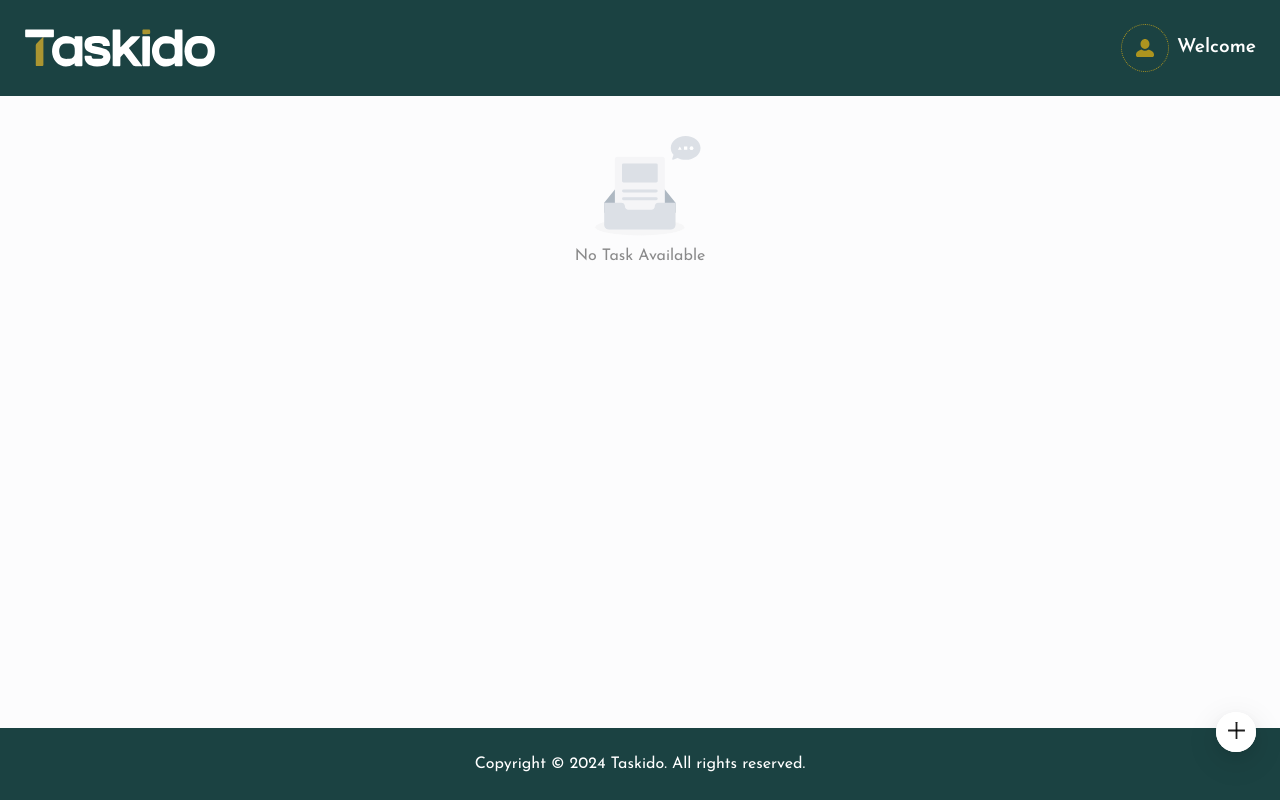
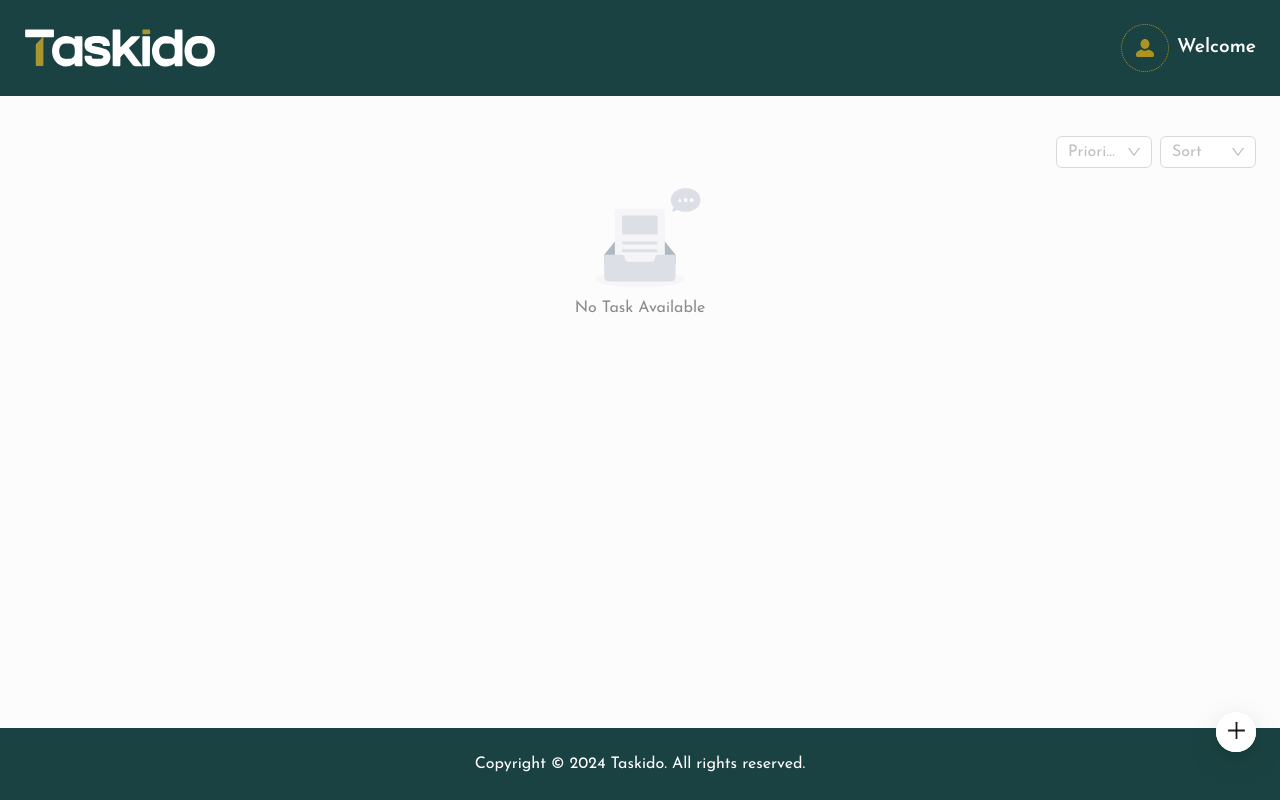
Before and after one commit to khalidccnu/taskido, a React (Vite) app: page / in a window 1280 px wide. Built offline with nearby package versions, Linux system fonts and the light colour scheme.

Commit message:
filter functionalities added

```diff
--- a/package.json
+++ b/package.json
@@ -19,6 +19,7 @@
     "antd": "^5.15.2",
     "dayjs": "^1.11.10",
     "path": "^0.12.7",
+    "query-string": "^9.0.0",
     "react": "^18.2.0",
     "react-dom": "^18.2.0",
     "react-redux": "^9.1.0",
--- /dev/null
+++ b/src/@base/components/BaseFilter.tsx
@@ -0,0 +1,85 @@
+import { cn } from '@lib/utils';
+import { Select } from 'antd';
+import { ClassValue } from 'clsx';
+import qs from 'query-string';
+import React from 'react';
+import { useLocation, useNavigate } from 'react-router-dom';
+
+const status = [
+  { label: 'Low', value: 'low' },
+  { label: 'Medium', value: 'medium' },
+  { label: 'High', value: 'high' },
+];
+
+const sort = [
+  { label: 'ASC', value: 'ASC' },
+  { label: 'DESC', value: 'DESC' },
+];
+
+interface IProps {
+  className?: ClassValue;
+}
+
+const BaseFilter: React.FC<IProps> = ({ className }) => {
+  const location = useLocation();
+  const navigate = useNavigate();
+
+  return (
+    <div className={cn('base_filter', className)}>
+      <div className="container">
+        <div className="base_filter_wrapper">
+          <Select
+            allowClear
+            showSearch
+            placeholder="Priority"
+            defaultValue={qs.parse(location.search)?.priority}
+            onChange={(value) =>
+              navigate(
+                qs.stringifyUrl(
+                  {
+                    url: location.pathname,
+                    query: { ...qs.parse(location.search), priority: value },
+                  },
+                  { skipNull: true },
+                ),
+              )
+            }
+            className="w-24"
+          >
+            {status?.map((status, idx) => (
+              <Select.Option key={idx} title={status?.label} value={status?.value} data={status}>
+                {status?.label}
+              </Select.Option>
+            ))}
+          </Select>
+          <Select
+            allowClear
+            showSearch
+            placeholder="Sort"
+            defaultValue={qs.parse(location.search)?.sort}
+            onChange={(value) =>
+              navigate(
+                qs.stringifyUrl(
+                  {
+                    url: location.pathname,
+                    query: { ...qs.parse(location.search), sort: value },
+                  },
+                  { skipNull: true },
+                ),
+              )
+            }
+            className="w-24"
+          >
+            {sort?.map((sort, idx) => (
+              <Select.Option key={idx} title={sort?.label} value={sort?.value} data={sort}>
+                {sort?.label}
+              </Select.Option>
+            ))}
+          </Select>
+        </div>
+      </div>
+    </div>
+  );
+};
+
+export default BaseFilter;
--- a/src/@lib/utils/_toolbox.ts
+++ b/src/@lib/utils/_toolbox.ts
@@ -15,4 +15,31 @@ export const $$ = {
 
     return result;
   },
+
+  sort: function (data: any[], sortBy: string, sortOrder: 'ASC' | 'DESC'): any[] {
+    if (data?.length <= 0) return data;
+
+    const sortByType = typeof data?.[0]?.[sortBy];
+
+    if (sortByType === 'string') {
+      if (sortOrder === 'ASC')
+        return data.sort(function (a, b) {
+          const prevElem = a[sortBy].toUpperCase();
+          const nextElem = b[sortBy].toUpperCase();
+
+          return prevElem < nextElem ? -1 : prevElem > nextElem ? 1 : 0;
+        });
+
+      return data.sort(function (a, b) {
+        const prevElem = a[sortBy].toUpperCase();
+        const nextElem = b[sortBy].toUpperCase();
+
+        return prevElem < nextElem ? 1 : prevElem > nextElem ? -1 : 0;
+      });
+    }
+
+    if (sortOrder === 'ASC') return data?.sort((a, b) => a[sortBy] - b[sortBy]);
+
+    return data?.sort((a, b) => b[sortBy] - a[sortBy]);
+  },
 };
--- a/src/@modules/home/TaskCard.tsx
+++ b/src/@modules/home/TaskCard.tsx
@@ -56,11 +56,12 @@ const TaskCard: React.FC<IProps> = ({ task, setTask }) => {
             key="ellipsis"
             content={
               <div className="flex flex-col gap-2">
-                {status?.map((elem) => {
+                {status?.map((elem, idx) => {
                   if (elem?.value === task?.status) return;
 
                   return (
                     <Button
+                      key={idx}
                       type="text"
                       onClick={() => {
                         dispatch(updateTask({ id: task?.id, task: { status: elem?.value } }));
--- a/src/@modules/home/TasksList.tsx
+++ b/src/@modules/home/TasksList.tsx
@@ -1,6 +1,6 @@
 import { messages } from '@lib/constant';
 import { ITask } from '@lib/interfaces/tasks.interface';
-import { useAppDispatch, useAppSelector } from '@lib/redux/hooks';
+import { useAppDispatch } from '@lib/redux/hooks';
 import { updateTask } from '@lib/redux/tasks/tasksSlice';
 import { Form, Modal, message } from 'antd';
 import dayjs from 'dayjs';
@@ -8,11 +8,14 @@ import React, { useState } from 'react';
 import TaskCard from './TaskCard';
 import TaskForm from './TaskForm';
 
-const TasksList = () => {
+interface IProps {
+  tasks: ITask[];
+}
+
+const TasksList: React.FC<IProps> = ({ tasks }) => {
   const [messageApi, messageHolder] = message.useMessage();
   const [formInstance] = Form.useForm();
   const dispatch = useAppDispatch();
-  const { tasks } = useAppSelector((store) => store.tasksSlice);
   const [task, setTask] = useState<ITask>(null);
 
   return (
--- a/src/@modules/home/TasksSection.tsx
+++ b/src/@modules/home/TasksSection.tsx
@@ -1,11 +1,14 @@
 import { PlusOutlined } from '@ant-design/icons';
+import BaseFilter from '@base/components/BaseFilter';
 import { messages } from '@lib/constant';
 import { useAppDispatch, useAppSelector } from '@lib/redux/hooks';
 import { addTask } from '@lib/redux/tasks/tasksSlice';
-import { cn } from '@lib/utils';
-import { Empty, FloatButton, Form, Modal, message } from 'antd';
+import { $$, cn } from '@lib/utils';
+import { Empty, FloatButton, Form, Modal, Spin, message } from 'antd';
 import { ClassValue } from 'clsx';
-import React, { useState } from 'react';
+import qs from 'query-string';
+import React, { useEffect, useState } from 'react';
+import { useLocation } from 'react-router-dom';
 import TaskForm from './TaskForm';
 import TasksList from './TasksList';
 
@@ -14,16 +17,39 @@ interface IProps {
 }
 
 const TasksSection: React.FC<IProps> = ({ className }) => {
+  const location = useLocation();
+  const [isLoading, setLoading] = useState(true);
+  const [purifiedTasks, setPurifiedTasks] = useState([]);
+  const { tasks } = useAppSelector((store) => store.tasksSlice);
   const [messageApi, messageHolder] = message.useMessage();
   const [formInstance] = Form.useForm();
   const dispatch = useAppDispatch();
-  const { tasks } = useAppSelector((store) => store.tasksSlice);
   const [isDrawerOpen, setDrawerOpen] = useState(false);
+
+  useEffect(() => {
+    const { priority, sort } = qs.parse(location.search);
+    let arr = tasks;
+
+    if (priority) arr = tasks?.filter((task) => task?.priority === priority);
+    if (sort && (sort === 'ASC' || sort === 'DESC')) arr = $$.sort([...arr], 'due_date', sort);
+
+    setPurifiedTasks(arr);
+    setLoading(false);
+  }, [tasks, location.search]);
 
   return (
     <section className={cn('tasks_section', className)}>
       {messageHolder}
-      <div className="container">{tasks?.length ? <TasksList /> : <Empty description="No Task Available" />}</div>
+      <BaseFilter className="mb-5" />
+      <div className="container">
+        {isLoading ? (
+          <Spin size="large" className="!spinner" />
+        ) : purifiedTasks?.length ? (
+          <TasksList tasks={purifiedTasks} />
+        ) : (
+          <Empty description="No Task Available" />
+        )}
+      </div>
       <FloatButton icon={<PlusOutlined />} tooltip={<p>New Task</p>} onClick={() => setDrawerOpen(true)} />
       <Modal width={420} open={isDrawerOpen} onCancel={() => setDrawerOpen(false)} footer={null}>
         <TaskForm
--- /dev/null
+++ b/src/@styles/core/_base_filter.scss
@@ -0,0 +1,7 @@
+.base_filter {
+  .base_filter_wrapper {
+    display: flex;
+    justify-content: flex-end;
+    gap: 0.5rem;
+  }
+}
--- a/src/@styles/core/index.scss
+++ b/src/@styles/core/index.scss
@@ -1,4 +1,5 @@
 @import './header';
+@import './base_filter';
 
 // home
 @import './home/tasks_section';
--- a/src/@styles/index.scss
+++ b/src/@styles/index.scss
@@ -4,6 +4,15 @@
 
 @import './utils/index.scss';
 @import './core/index.scss';
+
+@layer components {
+  .spinner {
+    display: block;
+    .ant-spin-dot-item {
+      background-color: var(--color-primary);
+    }
+  }
+}
 
 // Scrollbar Customize
 ::-webkit-scrollbar {
```
Also changed, not shown: 1 other file (tests, documents, lock files or other folders).
